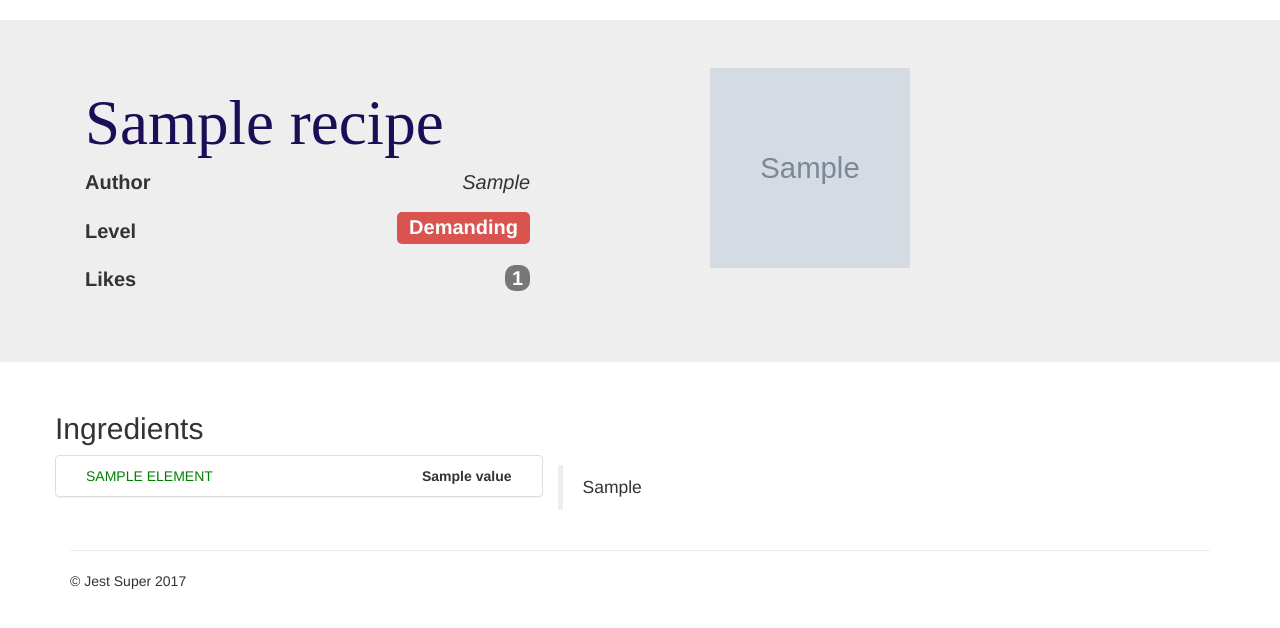
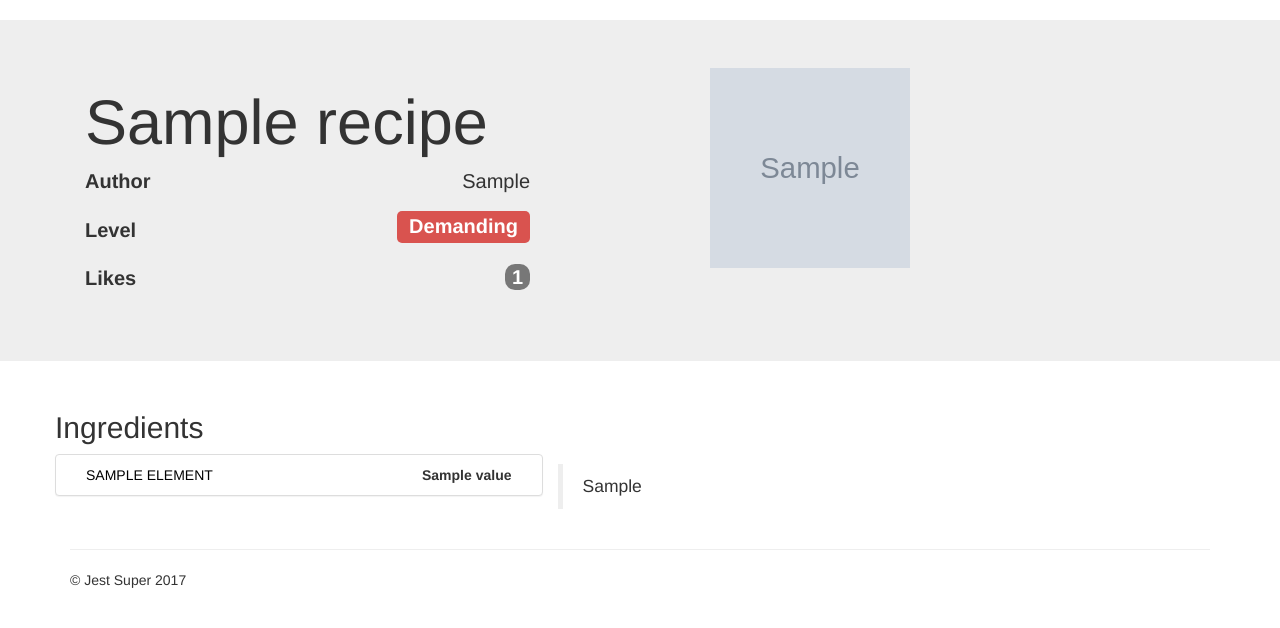
Before and after one commit to embchnk/Students_Portal, a Django app: template recipes/templates/recipes/single_recipe.html in a window 1280 px wide. Shown: the part 52-680 px from the top of the page. Run offline with Django 3.2, Linux system fonts and the light colour scheme; tables that the repository leaves empty hold one stand-in row (values such as "Sample post"); the template is opened without the code that fills it: values that come from a table or form of the project are taken from there, most other values are stand-ins (such as "Sample title", 1, 10 or a date in 2020); grey boxes marked "Sample" are stand-in pictures; some libraries are stand-ins or nearby versions.

Commit message:
changing od background in bookRecipes

```diff
--- /dev/null
+++ b/recipes/static/recipes/style_bookRecipes.css
@@ -0,0 +1,4 @@
+body{
+    /* Background pattern from subtlepatterns.com */
+    background: white url("images/cloth.png");
+}
--- a/recipes/templates/recipes/bookRecipes.html
+++ b/recipes/templates/recipes/bookRecipes.html
@@ -6,7 +6,7 @@
     <!--bootstrap, fonts from google -->
     <link rel="stylesheet" href="https://maxcdn.bootstrapcdn.com/bootstrap/3.3.6/css/bootstrap.min.css">
     <link href='https://fonts.googleapis.com/css?family=Satisfy' rel='stylesheet' type='text/css'>
-    <link href="{% static 'recipes/style.css' %}" rel="stylesheet">
+    <link href="{% static 'recipes/style_bookRecipes.css' %}" rel="stylesheet">
 
 
  <div class="row">
--- a/recipes/templates/recipes/single_recipe.html
+++ b/recipes/templates/recipes/single_recipe.html
@@ -1,23 +1,14 @@
 {% extends 'users/base.html' %}
 {% block title %}{{ single_recipe.title }}{% endblock %}
-<style>
-    span
-    {
-        font-size: 50px !important;
-        width:1000px;
-        margin-left: auto;
-        margin-right: auto;
-    }
-</style>
 {% block body %}
 
     <div class="jumbotron">
       <div class="container">
 
         <div class="col-md-5">
-            <h1 class="display-3"><span style="color:#1D0D57; font-family: 'Droid Sans'" >{{single_recipe.title}}</span>{% if user.is_authenticated %}<a  href="{% url 'recipes:likes' single_recipe.id%}" class="btn-favorite"><span class="quantity pull-right glyphicon glyphicon-thumbs-{% if thumb_is_up %}down{% else %}up{% endif %}"></span></a>{% endif %}</h1>
+            <h1 class="display-3"><span>{{single_recipe.title}}</span>{% if user.is_authenticated %}<a  href="{% url 'recipes:likes' single_recipe.id%}" class="btn-favorite"><span class="quantity pull-right glyphicon glyphicon-thumbs-{% if thumb_is_up %}down{% else %}up{% endif %}"></span></a>{% endif %}</h1>
             <!--first line in description-->
-            <span style="font-size: 20px;font-weight: 600;">Author</span><span class="quantity pull-right" style="font-size: 20px;font-style: italic">{{ single_recipe.author.user.first_name }}</span><br><br>
+            <span style="font-size: 20px;font-weight: 600;">Author</span><span class="quantity pull-right" style="font-size: 20px;">{{ single_recipe.author.user.first_name }}</span><br><br>
             <!--second line in description-->
             <span style="font-size: 20px;font-weight: 600;">Level</span>
             <div class="quantity pull-right">
@@ -44,7 +35,7 @@
         <div class="panel panel-default col-md-5">
           <ul class="list-group">
             {% for element, value in dict.items %}
-                <li class="list-group-item"><span style="font-weight: 500;color: green;text-transform: uppercase">{{ element }}</span><span class="quantity pull-right" style="font-weight: 600;">{{ value }}</span></li>
+                <li class="list-group-item"><span style="font-weight: 500;color: black;text-transform: uppercase">{{ element }}</span><span class="quantity pull-right" style="font-weight: 600;">{{ value }}</span></li>
             {% endfor %}
             </ul>
         </div>
```
Also changed, not shown: recipes/static/recipes/images/cloth.png (added), recipes/static/recipes/images/hip-square.png (added), recipes/static/recipes/images/skyscraper.png (added).
